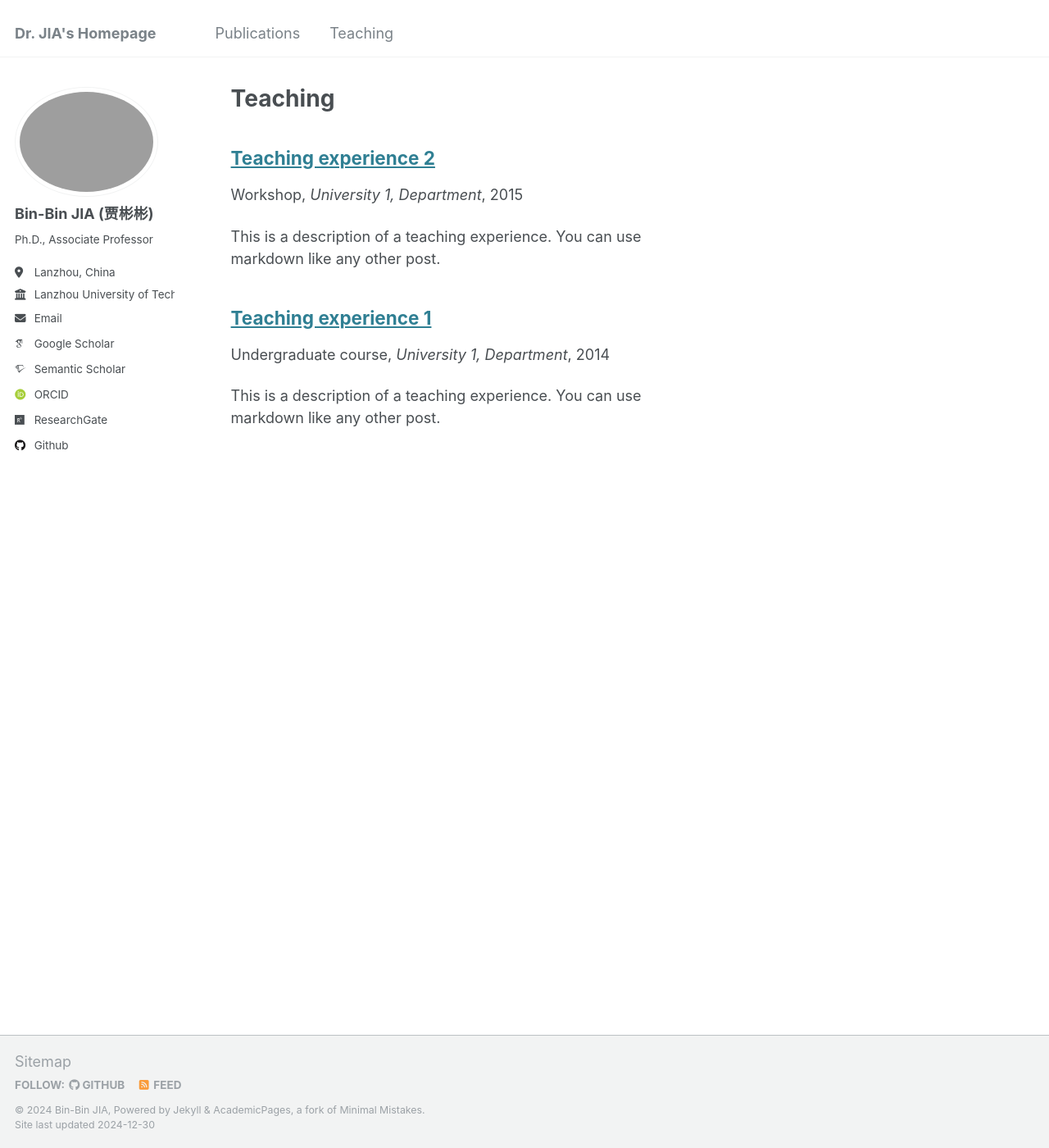
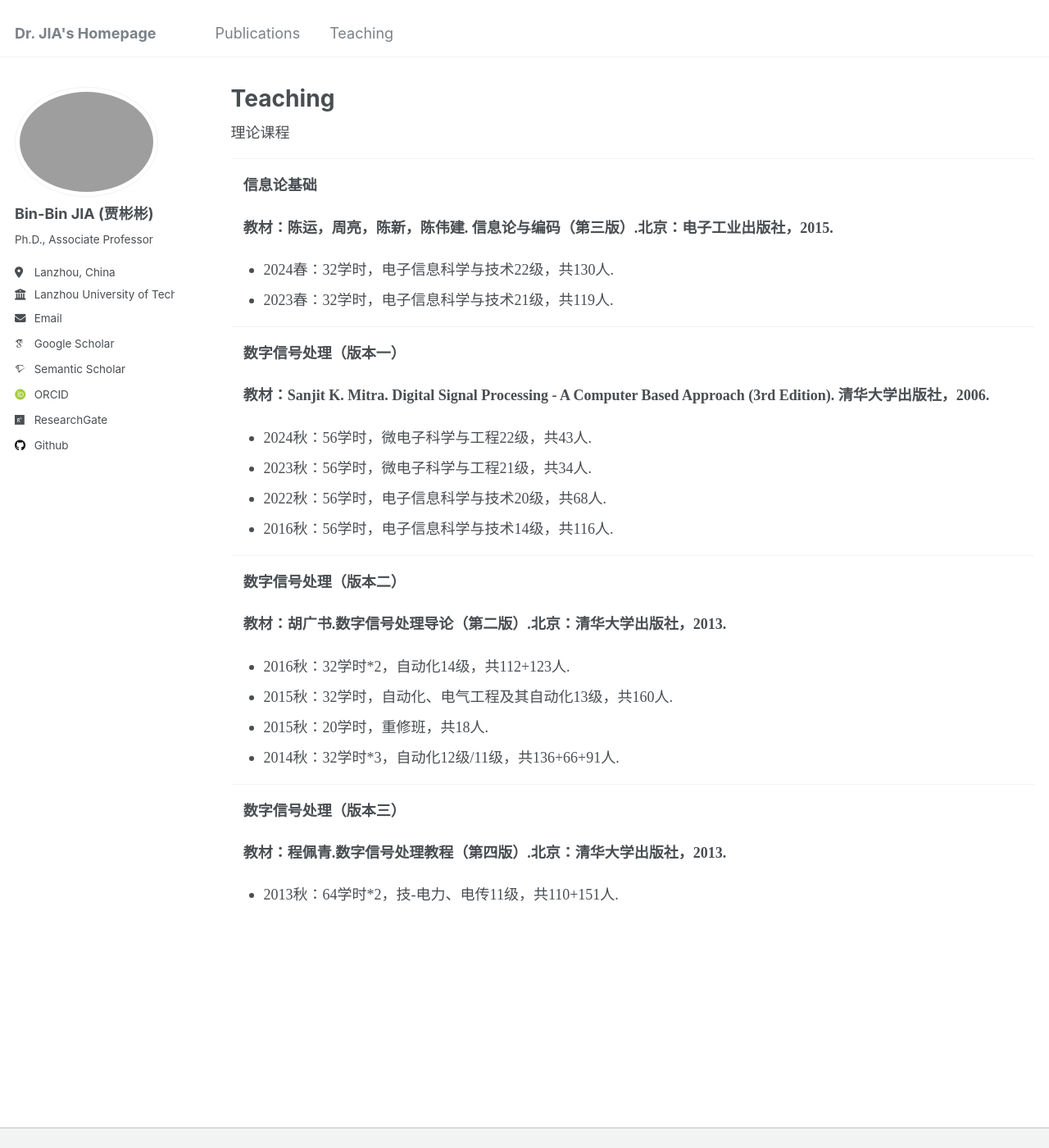
Before and after one commit to jiabinbin-ai/jiabinbin-ai.github.io, a Jekyll site: the page built from _pages/teaching.html, in a window 1280 px wide and 1400 px high. Shown: the whole window at 82% size. Built offline with Jekyll 4.4.1, drawn with Linux system fonts in a browser that asks for light colours; some web fonts are replaced.

Commit message:
Update teaching.html

```diff
--- a/_pages/teaching.html
+++ b/_pages/teaching.html
@@ -5,8 +5,68 @@ permalink: /teaching/
 author_profile: true
 ---
 
+  <div class="wordwrap">理论课程</div>
+
 {% include base_path %}
 
-{% for post in site.teaching reversed %}
-  {% include archive-single.html %}
-{% endfor %}
+<hr>
+<p align="justify" style="line-height: 150%">&nbsp;&nbsp; <b>
+<font face="Times New Roman"><font size="4">信息论基础</font></font></b></p>
+<p align="justify" style="line-height: 150%">&nbsp;&nbsp; <b>
+<font face="Times New Roman"><font size="4">教材：陈运，周亮，陈新，陈伟建. 信息论与编码（第三版）.北京：电子工业出版社，2015.</font></font></b></p>
+<ul>
+	<li>
+	<p align="justify" style="line-height: 150%; margin-top:8px; margin-bottom:0">
+	<span lang="en-us"><font face="Times New Roman">2024春：32学时，电子信息科学与技术22级，共130人. </font></span></li>
+	<li>
+	<p align="justify" style="line-height: 150%; margin-top:8px; margin-bottom:0">
+	<span lang="en-us"><font face="Times New Roman">2023春：32学时，电子信息科学与技术21级，共119人. </font></span></li>
+</ul>
+<hr>
+<p align="justify" style="line-height: 150%">&nbsp;&nbsp; <b>
+<font face="Times New Roman"><font size="4">数字信号处理（版本一）</font></font></b></p>
+<p align="justify" style="line-height: 150%">&nbsp;&nbsp; <b>
+<font face="Times New Roman"><font size="4">教材：Sanjit K. Mitra. Digital Signal Processing - A Computer Based Approach (3rd Edition). 清华大学出版社，2006.</font></font></b></p>
+<ul>
+	<li>
+	<p align="justify" style="line-height: 150%; margin-top:8px; margin-bottom:0">
+	<span lang="en-us"><font face="Times New Roman">2024秋：56学时，微电子科学与工程22级，共43人. </font></span></li>
+	<li>
+	<p align="justify" style="line-height: 150%; margin-top:8px; margin-bottom:0">
+	<span lang="en-us"><font face="Times New Roman">2023秋：56学时，微电子科学与工程21级，共34人. </font></span></li>
+	<li>
+	<p align="justify" style="line-height: 150%; margin-top:8px; margin-bottom:0">
+	<span lang="en-us"><font face="Times New Roman">2022秋：56学时，电子信息科学与技术20级，共68人. </font></span></li>
+	<li>
+	<p align="justify" style="line-height: 150%; margin-top:8px; margin-bottom:0">
+	<span lang="en-us"><font face="Times New Roman">2016秋：56学时，电子信息科学与技术14级，共116人. </font></span></li>
+</ul>
+<hr>
+<p align="justify" style="line-height: 150%">&nbsp;&nbsp; <b>
+<font face="Times New Roman"><font size="4">数字信号处理（版本二）</font></font></b></p>
+<p align="justify" style="line-height: 150%">&nbsp;&nbsp; <b>
+<font face="Times New Roman"><font size="4">教材：胡广书.数字信号处理导论（第二版）.北京：清华大学出版社，2013.</font></font></b></p>
+<ul>
+	<li>
+	<p align="justify" style="line-height: 150%; margin-top:8px; margin-bottom:0">
+	<span lang="en-us"><font face="Times New Roman">2016秋：32学时*2，自动化14级，共112+123人. </font></span></li>
+	<li>
+	<p align="justify" style="line-height: 150%; margin-top:8px; margin-bottom:0">
+	<span lang="en-us"><font face="Times New Roman">2015秋：32学时，自动化、电气工程及其自动化13级，共160人. </font></span></li>
+	<li>
+	<p align="justify" style="line-height: 150%; margin-top:8px; margin-bottom:0">
+	<span lang="en-us"><font face="Times New Roman">2015秋：20学时，重修班，共18人. </font></span></li>
+	<li>
+	<p align="justify" style="line-height: 150%; margin-top:8px; margin-bottom:0">
+	<span lang="en-us"><font face="Times New Roman">2014秋：32学时*3，自动化12级/11级，共136+66+91人. </font></span></li>
+</ul>
+<hr>
+<p align="justify" style="line-height: 150%">&nbsp;&nbsp; <b>
+<font face="Times New Roman"><font size="4">数字信号处理（版本三）</font></font></b></p>
+<p align="justify" style="line-height: 150%">&nbsp;&nbsp; <b>
+<font face="Times New Roman"><font size="4">教材：程佩青.数字信号处理教程（第四版）.北京：清华大学出版社，2013.</font></font></b></p>
+<ul>
+	<li>
+	<p align="justify" style="line-height: 150%; margin-top:8px; margin-bottom:0">
+	<span lang="en-us"><font face="Times New Roman">2013秋：64学时*2，技-电力、电传11级，共110+151人. </font></span></li>
+</ul>
```
